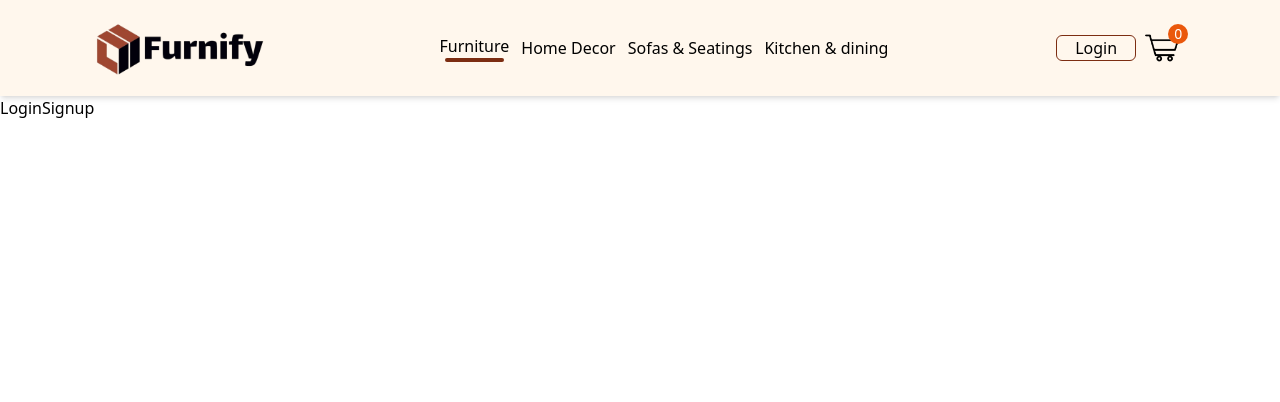
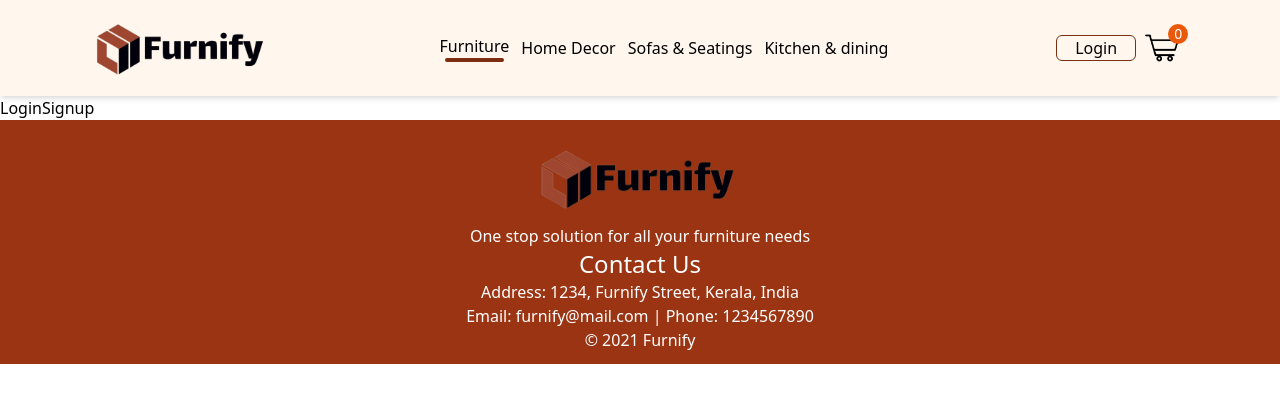
Before and after one commit to anaspxr/e-commerce-furniture-shop, a React (Vite) app in the folder frontend/: page /login in a window 1280 px wide. Shown: the top 402 px of the page. Built offline with nearby package versions, Linux system fonts and the light colour scheme.

Commit message:
create footer component

```diff
--- a/frontend/src/App.jsx
+++ b/frontend/src/App.jsx
@@ -5,6 +5,7 @@ import Cart from "./pages/Cart";
 import LoginSignup from "./pages/LoginSignup";
 import Categories from "./pages/Categories";
 import Product from "./pages/Product";
+import Footer from "./components/Footer";
 
 function App() {
   return (
@@ -29,6 +30,7 @@ function App() {
           <Route path="/cart" element={<Cart />} />
           <Route path="/login" element={<LoginSignup />} />
         </Routes>
+        <Footer />
       </BrowserRouter>
     </>
   );
--- /dev/null
+++ b/frontend/src/components/Footer.jsx
@@ -0,0 +1,22 @@
+import { Link } from "react-router-dom";
+import logo from "./assets/logo.png";
+export default function Footer() {
+  return (
+    <div>
+      <footer className="bg-orange-800 text-white p-3 text-center">
+        <div className="flex items-center flex-col">
+          <Link to="/">
+            <img className="max-w-52" src={logo} alt="Furnify" />
+          </Link>
+          <p>One stop solution for all your furniture needs</p>
+        </div>
+        <div>
+          <h2 className="text-2xl">Contact Us</h2>
+          <p>Address: 1234, Furnify Street, Kerala, India</p>
+          <p>Email: furnify@mail.com | Phone: 1234567890</p>
+          <p>&copy; 2021 Furnify</p>
+        </div>
+      </footer>
+    </div>
+  );
+}
```
